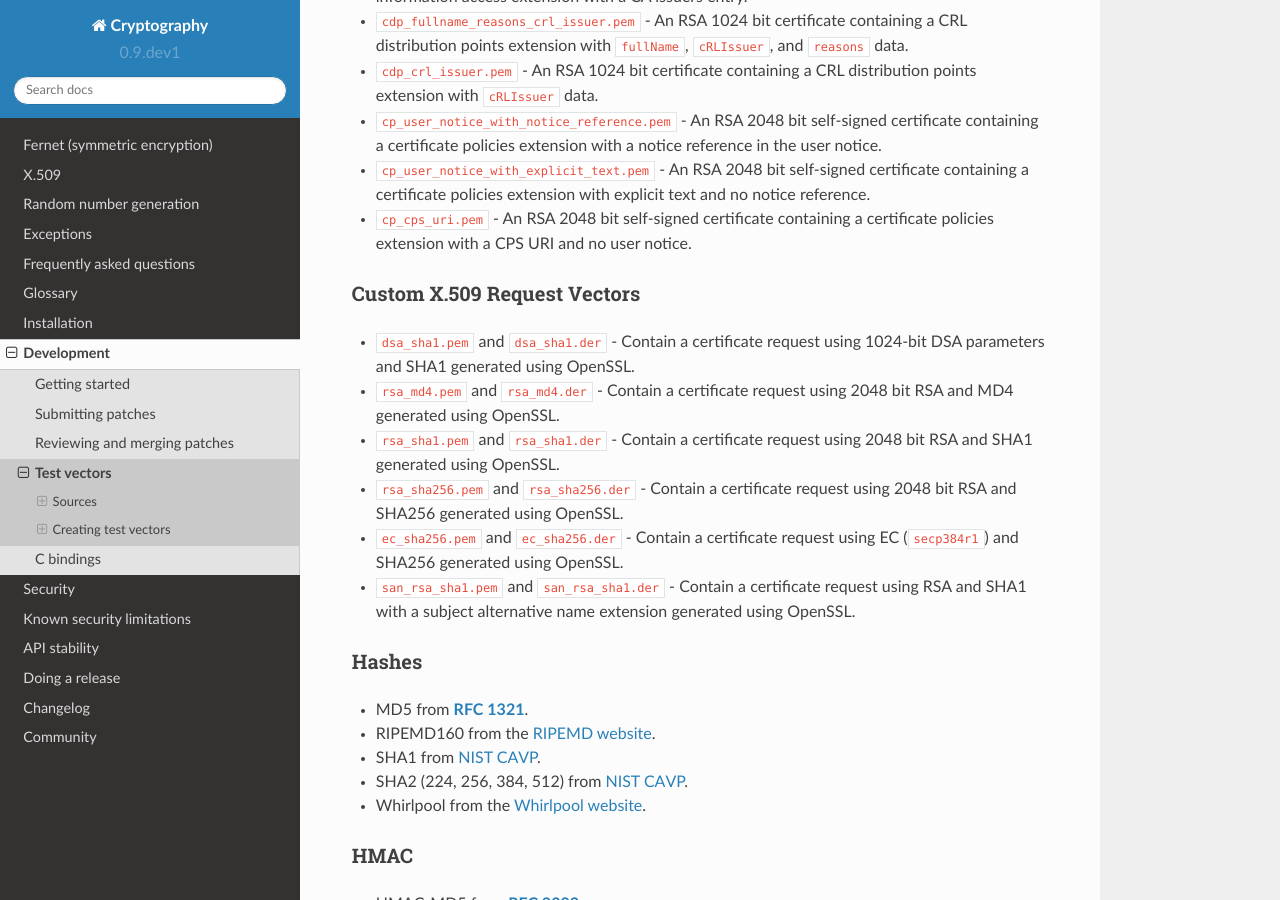
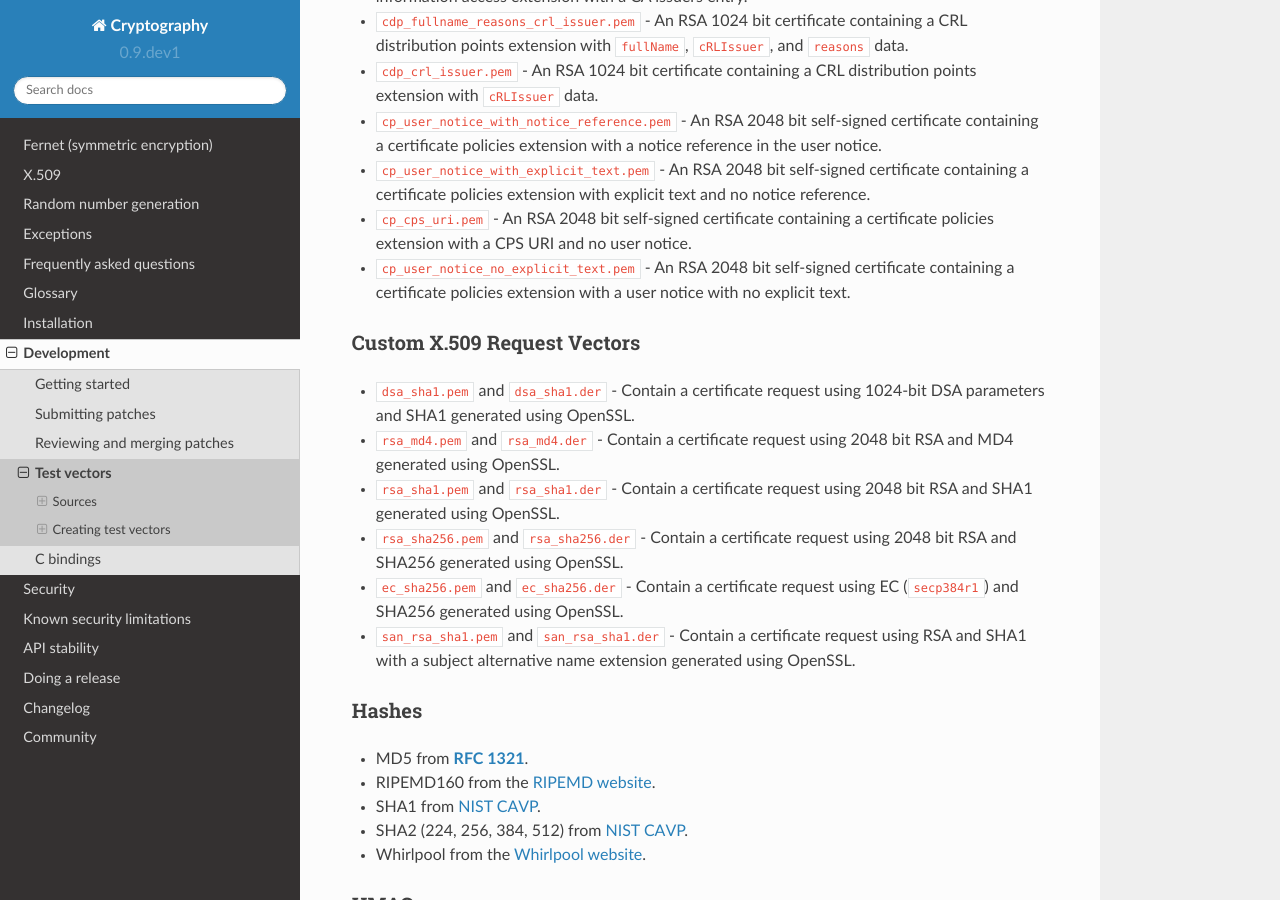
Before and after one commit to WebKing0121/cryptography, a Sphinx documentation site: the page built from docs/development/test-vectors.rst, in a window 1280 px wide and 900 px high, scrolled down 3749 px. Built offline with Sphinx 7.4.7 and the Read the Docs theme 2.0.0, drawn with Linux system fonts in a browser that asks for light colours; pages that are not in the unit, such as notebooks, are missing from menus.

Commit message:
add another certificate policies test vector

```diff
--- a/docs/development/test-vectors.rst
+++ b/docs/development/test-vectors.rst
@@ -192,6 +192,9 @@ Custom X.509 Vectors
   text and no notice reference.
 * ``cp_cps_uri.pem`` - An RSA 2048 bit self-signed certificate containing a
   certificate policies extension with a CPS URI and no user notice.
+* ``cp_user_notice_no_explicit_text.pem`` - An RSA 2048 bit self-signed
+  certificate containing a certificate policies extension with a user notice
+  with no explicit text.
 
 Custom X.509 Request Vectors
 ~~~~~~~~~~~~~~~~~~~~~~~~~~~~
```
Also changed, not shown: 1 other file.
